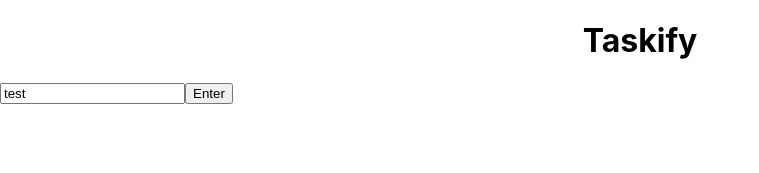
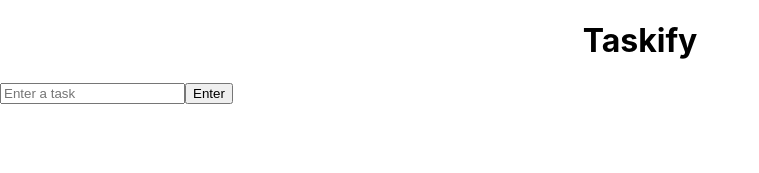
Before and after one commit to yenkadev/tyscript-todo-app, a React (Create React App) app: page / in a window 1280 px wide. Shown: the top 173 px of the page, without its empty margins (0-759 px from the left). Built offline with nearby package versions, Linux system fonts and the light colour scheme.

Commit message:
[Typescript]: Handle adding tasks

```diff
--- a/package.json
+++ b/package.json
@@ -12,6 +12,7 @@
     "@types/react-dom": "^18.0.5",
     "react": "^18.2.0",
     "react-dom": "^18.2.0",
+    "react-icomoon": "^2.5.4",
     "react-scripts": "5.0.1",
     "typescript": "^4.7.4",
     "web-vitals": "^2.1.4"
--- a/src/App.tsx
+++ b/src/App.tsx
@@ -1,22 +1,29 @@
-import React from "react";
-import "./App.css";
+import React, { useState } from "react";
 import InputField from "./components/InputField";
+import TodoList from "./components/TodoList";
+import { Todo } from "./constants";
 
-function App() {
+const App: React.FC = () => {
+  const [todo, setTodo] = useState<string>("");
+  const [todoList, setTodoList] = useState<Todo[]>([]);
+
+  const handleAddTask = () => {
+    if (todo) {
+      console.log(todo);
+      setTodoList([...todoList, { id: Date.now(), todo, isDone: false }]);
+      setTodo("");
+    }
+  };
+
+  console.log("todoList", todoList);
+
   return (
     <div>
       <h1 style={{ textAlign: "center" }}>Taskify</h1>
-      <InputField
-        todo="test"
-        setTodo={(e) => {
-          console.log("setTodo", e);
-        }}
-        handleAddTask={(e) => {
-          console.log("handleAddTask", e);
-        }}
-      />
+      <InputField todo={todo} setTodo={setTodo} handleAddTask={handleAddTask} />
+      <TodoList todoList={todoList} setTodoList={setTodoList} />
     </div>
   );
-}
+};
 
 export default App;
--- /dev/null
+++ b/src/components/Icon.tsx
@@ -0,0 +1,9 @@
+import React from "react";
+import IcoMoon, { IconProps } from "react-icomoon";
+import iconSet from "./../icomoon.json";
+
+const Icon = (props: IconProps) => {
+  return <IcoMoon iconSet={iconSet} {...props} />;
+};
+
+export default Icon;
--- a/src/components/InputField.tsx
+++ b/src/components/InputField.tsx
@@ -3,7 +3,7 @@
 interface InputFieldProps {
   todo: string;
   setTodo: React.Dispatch<React.SetStateAction<string>>;
-  handleAddTask: (e: React.FormEvent) => void;
+  handleAddTask: () => void;
 }
 
 const InputField: React.FC<InputFieldProps> = ({
@@ -14,7 +14,7 @@
   return (
     <form
       onSubmit={(e) => {
-        handleAddTask(e);
+        handleAddTask();
         e.preventDefault();
       }}
     >
--- /dev/null
+++ b/src/components/TodoItem.tsx
@@ -0,0 +1,24 @@
+import React from "react";
+import Icon from "./Icon";
+import { Todo } from "../constants";
+
+interface TodoItemProps {
+  todoItem?: Todo;
+}
+
+const TodoItem: React.FC<TodoItemProps> = ({ todoItem }) => {
+  return (
+    <div>
+      <p>{todoItem?.todo}</p>
+      <ul>
+        <li>
+          <Icon icon="pencil" size={20} color="orange" />
+          <Icon icon="bin" size={20} color="orange" />
+          <Icon icon="checkmark" size={20} color="orange" />
+        </li>
+      </ul>
+    </div>
+  );
+};
+
+export default TodoItem;
--- /dev/null
+++ b/src/components/TodoList.tsx
@@ -0,0 +1,26 @@
+import React from "react";
+import TodoItem from "./TodoItem";
+import { Todo } from "../constants";
+
+interface TodoListProps {
+  todoList: Todo[];
+  setTodoList: React.Dispatch<React.SetStateAction<Todo[]>>;
+}
+
+const dataTest = {
+  id: "232323",
+  todoItem: "sdsdsd",
+  isDone: true,
+};
+
+const TodoList: React.FC<TodoListProps> = ({ todoList, setTodoList }) => {
+  return (
+    <div>
+      {todoList?.map((todoItem, index) => (
+        <TodoItem key={index} todoItem={todoItem} />
+      ))}
+    </div>
+  );
+};
+
+export default TodoList;
--- /dev/null
+++ b/src/constants.ts
@@ -0,0 +1,5 @@
+export interface Todo {
+  id: number;
+  todo: string;
+  isDone: boolean;
+}
```
Also changed, not shown: src/icomoon.json (added, +1 -0 lines), 1 other file (tests, documents, lock files or other folders).
